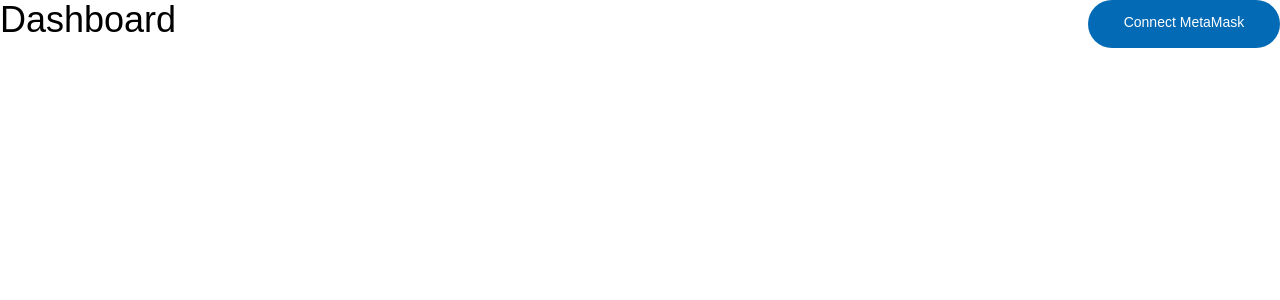
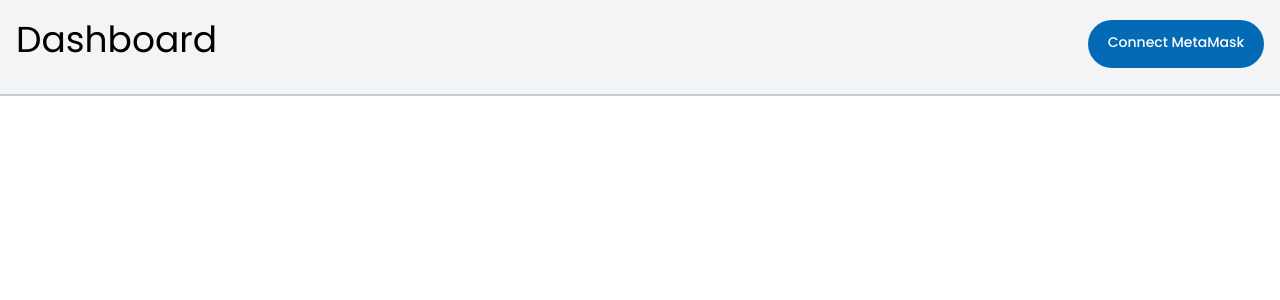
Before and after one commit to OlaiwonAbdullahi/MetaMask-Portfolio-Replica, a React (Vite) app: page / in a window 1280 px wide. Shown: the top 300 px of the page. Built offline with nearby package versions, Linux system fonts and the light colour scheme.

Commit message:
update Button.jsx, Header.jsx and tailwind.config.js

```diff
--- a/src/components/Button.jsx
+++ b/src/components/Button.jsx
@@ -1,6 +1,6 @@
 const Button = () => {
   return (
-    <div className="bg-btnBg sm:px-4 md:px-6 py-3 rounded-full text-center text-xs sm:text-sm md:text-sm h-8 sm:h-10 md:h-12 w-28 sm:w-36 md:w-40 lg:w-48 text-white hover:bg-opacity-90 transition-all duration-300 ease-in-out whitespace-nowrap">
+    <div className="bg-btnBg sm:px-3 md:px-4 py-3 rounded-full text-center text-xs sm:text-sm md:text-sm h-8 sm:h-10 md:h-12 w-24 sm:w-36 md:w-36 lg:w-44 text-white hover:bg-opacity-90 transition-all duration-300 ease-in-out whitespace-nowrap font-medium font-pop">
       Connect MetaMask
     </div>
   );
--- a/src/components/Header.jsx
+++ b/src/components/Header.jsx
@@ -2,7 +2,7 @@ import Button from "./Button";
 
 const Header = () => {
   return (
-    <div className="flex flex-row justify-between">
+    <div className="flex flex-row justify-between bg-bgColor h-24 border-b-2 border-b-secondary pt-5 px-4">
       <div className="">
         <h2>Dashboard</h2>
       </div>
--- a/tailwind.config.js
+++ b/tailwind.config.js
@@ -8,10 +8,10 @@ export default {
         btnBg: "#036ab5",
         bgColor: "#f2f4f6",
         primary: "#000000",
-        secondary: "#6a737d",
+        secondary: "#c5cad1",
       },
       fontFamily: {
-        pop: ["Popins", "sans-serif"],
+        pop: ["Poppins", "sans-serif"],
       },
     },
   },
```
